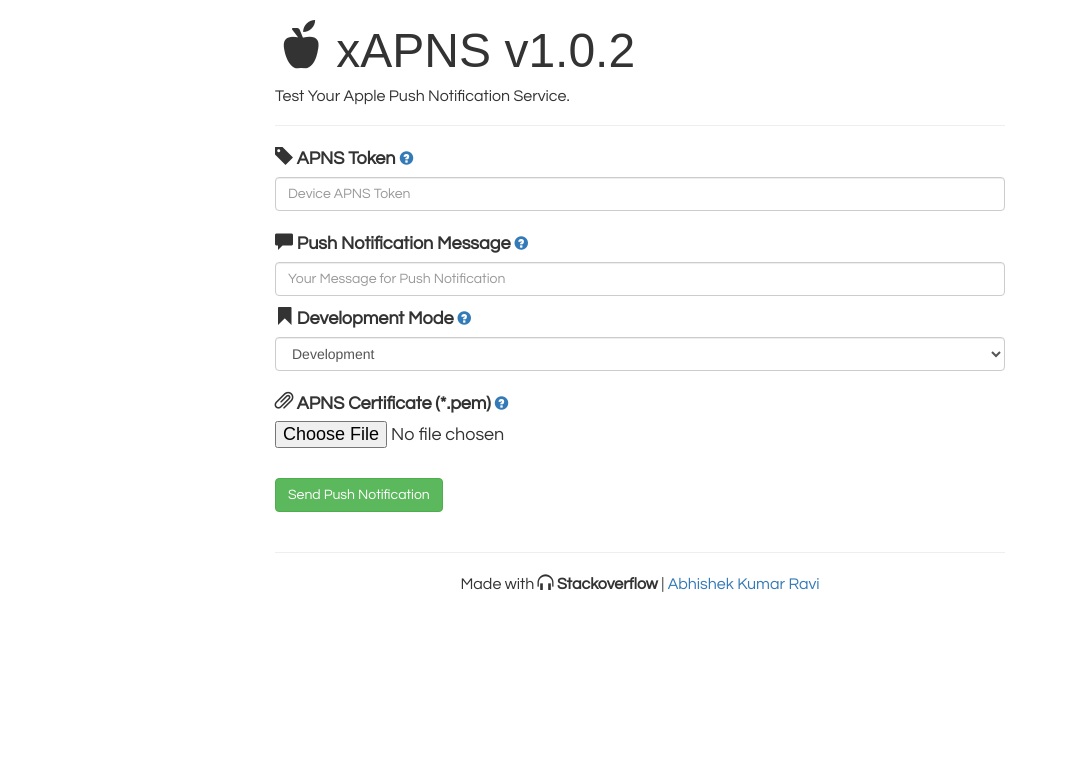
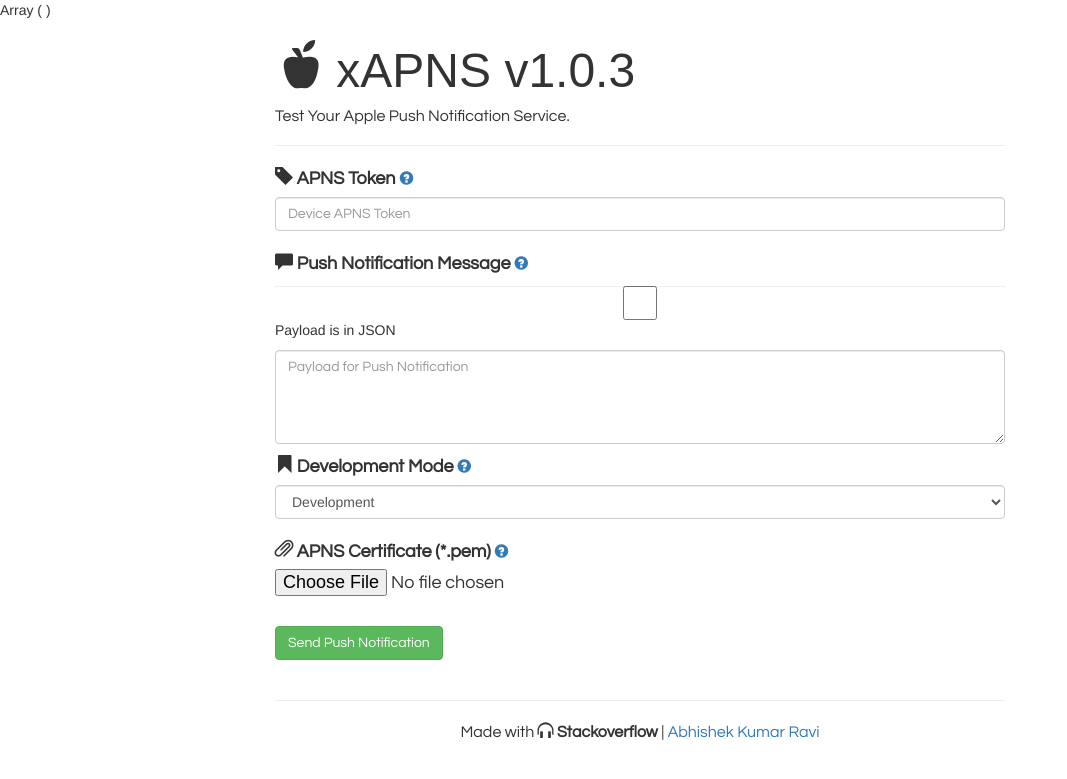
Before and after one commit to greenSyntax/apns-tester, a PHP site: page / in a window 1280 px wide. Shown: the top 779 px of the page, without its empty margins (0-1067 px from the left). Run offline with PHP 8.4, Linux system fonts and the light colour scheme; some libraries are stand-ins or nearby versions; some web fonts are replaced.

Commit message:
Added Payload as JSON feature

```diff
--- a/apnsPHP/include/constants.php
+++ b/apnsPHP/include/constants.php
@@ -5,7 +5,7 @@ define("GITHUB_PATH", "https://github.com/greenSyntax");
 
 define("APP_NAME", "xAPNS");
 define("DESCRIPTION", "Test Your Apple Push Notification Service.");
-define("VERSION", "1.0.2");
+define("VERSION", "1.0.3");
 
 define("LABEL_TOKEN", " APNS Token");
 define("TOOLTIP_TOKEN", "Unique Token which you'll get in your iPhone. (Refer to  #123)");
--- a/apnsPHP/index.php
+++ b/apnsPHP/index.php
@@ -8,7 +8,7 @@ require_once 'include/constants.php';
 
 //Error Reporting
 error_reporting(0);
-
+print_r($_POST);
 //Error Array
 $errorLog = array();
 
@@ -131,7 +131,10 @@ if(array_key_exists('apnsPush',$_POST)){
 				<br>
 				<label class="control-label primaryFont"><span class="glyphicon glyphicon-comment"></span><?php echo LABEL_MESSAGE; ?></label>
 				<a href="#" data-toggle="tooltip" title="<?php echo TOOLTIP_MESSAGE; ?>"><span class="glyphicon glyphicon-question-sign"></span></a>
-				<input type="text" name="pushMessage" class="form-control primaryFont" placeholder="Your Message for Push Notification"></input>
+				<br>
+				<input type="checkbox" class="form-control" name="isJSON" value="true"> Payload is in JSON
+				<p></p>
+				<textarea rows="4" name="pushMessage" class="form-control primaryFont" placeholder="Payload for Push Notification"></textarea>
 
 				<!--
 
--- a/apnsPHP/manager/apns_manager.php
+++ b/apnsPHP/manager/apns_manager.php
@@ -51,7 +51,7 @@ class ApnsManager{
 
 	# Public Methods
 
-	function sendPushNotification($token, $message, $certificatePath, $isSandbox){
+	function sendPushNotification($token, $message, $certificatePath, $isSandbox, $isJSON = false){
 
 		//Configration
 		$configration = $this->getAPNSConfigration(APNS_GATEWAY, (int)DEVELOPMENT_PORT, null, $token, $certificatePath);
@@ -63,8 +63,13 @@ class ApnsManager{
 		$token = $configration->getApnsToken();
 
 		//Prepare Payload
-		$payloadArray = $this->preparePayload($message);
-		$payload['aps'] =  $payloadArray;
+		if($isJSON == false){
+			$payloadArray = $this->preparePayload($message);
+			$payload['aps'] =  $payloadArray;
+		}
+		else{
+			$payload = $message;
+		}
 
 		//Parse into JSON
 		$output = json_encode($payload);
```
Also changed, not shown: 1 other file.
